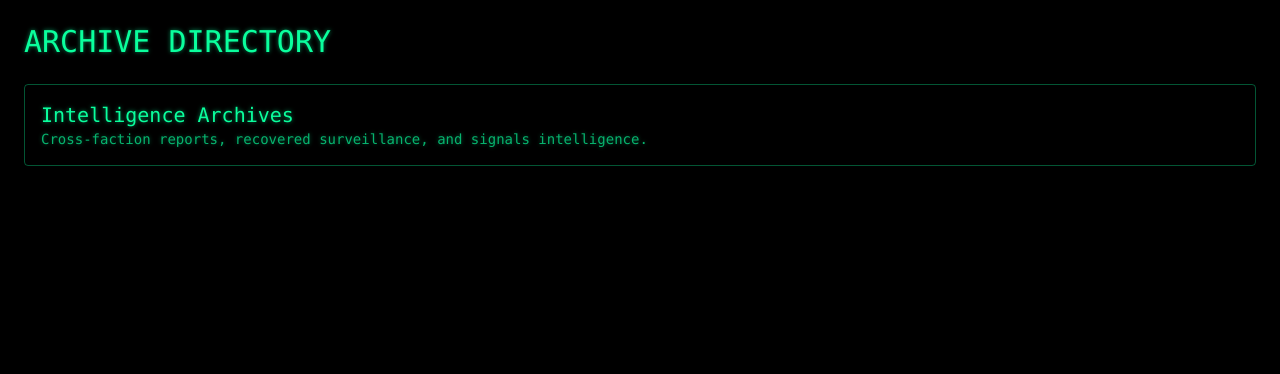
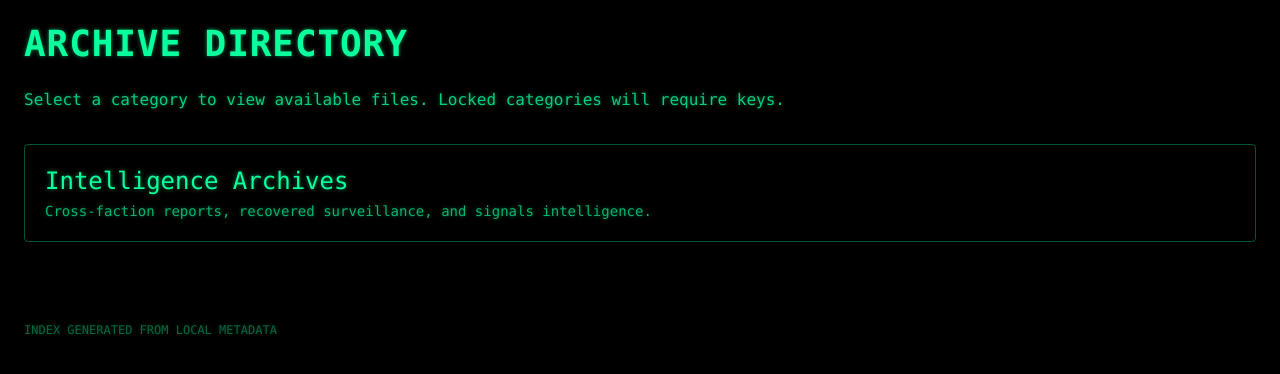
Before and after one commit to n0m4official/yaiba-arg, a Next.js app: page /archives in a window 1280 px wide. Shown: the top 374 px of the page. Built offline with nearby package versions, Linux system fonts and the light colour scheme.

Commit message:
remade the archives sections

```diff
--- a/app/archives/[id]/page.tsx
+++ b/app/archives/[id]/page.tsx
@@ -8,28 +8,32 @@ interface ArchiveMeta {
   locked: boolean;
 }
 
-export default function ArchiveViewer({ params }: { params: { id: string } }) {
+export default function ArchiveView({ params }: { params: { id: string } }) {
   const filePath = path.join(process.cwd(), "content/archives", `${params.id}.json`);
 
   if (!fs.existsSync(filePath)) {
     return <div>Archive not found.</div>;
   }
 
-  const meta = JSON.parse(fs.readFileSync(filePath, "utf8")) as ArchiveMeta;
+  const archive = JSON.parse(fs.readFileSync(filePath, "utf-8")) as ArchiveMeta;
 
   return (
     <main>
-      <h1 className="text-3xl mb-4">{meta.title}</h1>
+      <h1 className="text-4xl font-bold mb-4 tracking-wide">
+        {archive.title}
+      </h1>
 
-      {meta.locked ? (
-        <p className="text-red-400">This archive is locked. Key required.</p>
+      <p className="opacity-70 mb-6">{archive.description}</p>
+
+      {archive.locked ? (
+        <div className="text-red-400">This archive is locked. Key required.</div>
       ) : (
-        <p>{meta.description}</p>
+        <div className="opacity-50">Archive unlocked. (No files yet.)</div>
       )}
 
-      <p className="mt-6 opacity-50 text-sm">
-        Archive ID: {meta.id}
-      </p>
+      <footer className="opacity-40 text-xs mt-20">
+        ARCHIVE ID: {archive.id}
+      </footer>
     </main>
   );
 }
--- a/app/archives/page.tsx
+++ b/app/archives/page.tsx
@@ -8,34 +8,47 @@ interface ArchiveMeta {
   locked: boolean;
 }
 
-export default function ArchivesHome() {
-  const contentPath = path.join(process.cwd(), "content/archives");
+export default function ArchiveIndex() {
+  const archivesDir = path.join(process.cwd(), "content/archives");
 
-  const files = fs.readdirSync(contentPath)
-    .filter(file => file.endsWith(".json"))
-    .map(file => {
-      const raw = fs.readFileSync(path.join(contentPath, file), "utf-8");
+  const archives = fs.readdirSync(archivesDir)
+    .filter((file) => file.endsWith(".json"))
+    .map((file) => {
+      const raw = fs.readFileSync(path.join(archivesDir, file), "utf-8");
       return JSON.parse(raw) as ArchiveMeta;
     });
 
   return (
     <main>
-      <h1 className="text-3xl mb-6">ARCHIVE DIRECTORY</h1>
+      <h1 className="text-4xl font-bold mb-6 tracking-wide">ARCHIVE DIRECTORY</h1>
 
-      <ul className="space-y-4">
-        {files.map((meta) => (
-          <li key={meta.id} className="border border-[#0aff9d55] p-4 rounded">
-            <a href={`/archives/${meta.id}`}>
+      <p className="opacity-80 mb-8">
+        Select a category to view available files.
+        Locked categories will require keys.
+      </p>
 
-              <h2 className="text-xl">
-                {meta.title} {meta.locked && <span className="opacity-50">(LOCKED)</span>}
-              </h2>
+      <div className="space-y-5">
+        {archives.map((archive) => (
+          <a
+            key={archive.id}
+            href={`/archives/${archive.id}`}
+            className="block p-5 rounded border border-[#0aff9d55] hover:bg-[#0aff9d11] transition"
+          >
+            <h2 className="text-2xl">
+              {archive.title}{" "}
+              {archive.locked && (
+                <span className="text-red-500 opacity-70">(LOCKED)</span>
+              )}
+            </h2>
 
-              <p className="text-sm opacity-70">{meta.description}</p>
-            </a>
-          </li>
+            <p className="opacity-70 text-sm mt-1">{archive.description}</p>
+          </a>
         ))}
-      </ul>
+      </div>
+
+      <footer className="opacity-40 text-xs mt-20">
+        INDEX GENERATED FROM LOCAL METADATA
+      </footer>
     </main>
   );
 }
```
